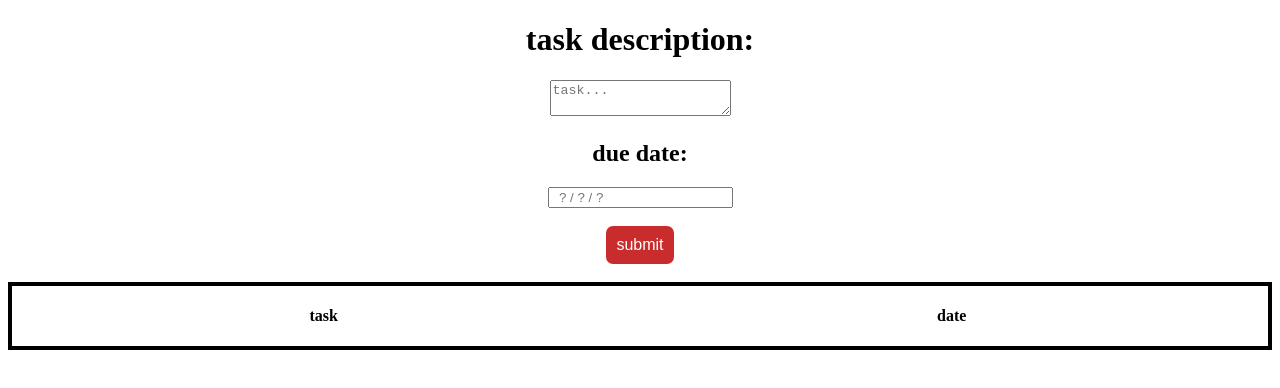
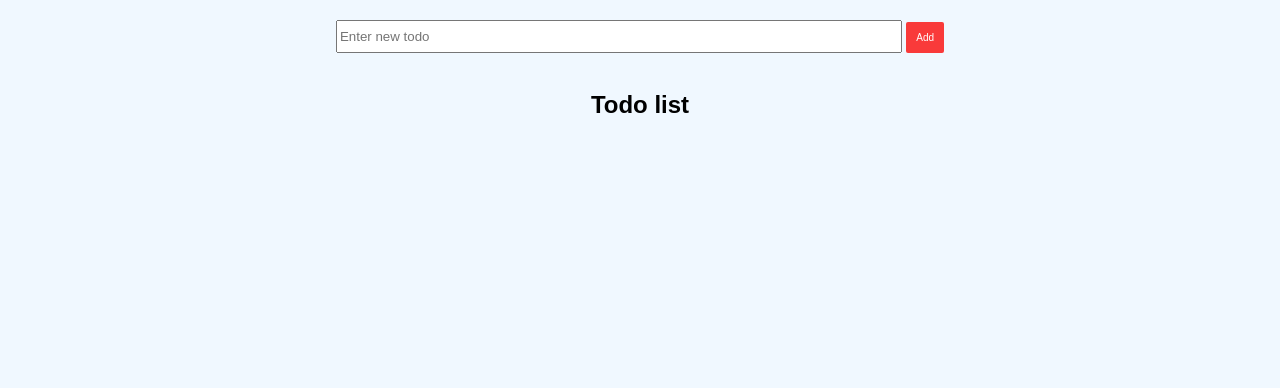
Before and after one commit to Ae111n/taskInput2.0, a plain HTML site: page index.html in a window 1280 px wide. Drawn offline with Linux system fonts and the light colour scheme.

Commit message:
Update index.html

```diff
--- a/index.html
+++ b/index.html
@@ -6,119 +6,34 @@
     <meta name="viewport" content="width=device-width, initial-scale=1.0">
     <title>Document</title>
 </head>
-<body>
+<body id="body">
+
     <div>
-    <h1>task description:</h1>
 
-      <textarea placeholder="task..." id='taskInput'></textarea>
 
-    <h2>due date:</h2>
-
-    <input placeholder="  ? / ? / ?" id="dateInput">
-
-    <br><br>
-
-    <button onclick="AddRow()"> submit </button>
+      <input type="text" placeholder="Enter new todo" id='taskInput'> <button onclick="AddRow()"> Add </button>
 
 <br><br>
 
 </div>
+<h2>Todo list</h2>
+    <table  id='show'  >
+        <tr >
+                           <th>
+                                <h3 id="count"> </h3>
+                           </th>
 
-    <table  id='show' align="center" width="300">
-        <tr >
-                           <th>task</th>
-                           <th>date</th>
                                             </tr>
+    </table>
 
 
 
 
-    <script>
-          id = 0
-		function AddRow() {
-			var table = document.getElementById('show');
-            var taskInput = document.getElementById("taskInput");
-            var dateInput = document.getElementById("dateInput");
+    <script src="index.js">
 
-            var taskValue = taskInput.value;
-            var dateValue = dateInput.value;
+</script>
 
-            // Check if the values are empty
-            // 1. if values are empty? do nothing
-            // 2. if values are not empty? continue
-            if (taskValue.length == 0 || dateValue.length == 0) {
-                return
-            }
+<link rel="stylesheet" href="style.css">
 
-
-            var button= "<button onclick='deleteElementById(" + id + ")'>complete</button>"
-            var newRow = "<tr  id='" + id + "'> <th>" + taskValue + "</th> <th>" + dateValue +  button + "   </th>    </tr> "
-
-            table.innerHTML += newRow
-
-            taskInput.value = ""
-            dateInput.value = ""
-            id = id + 1
-
-
-
-
-
-		}
-
-
-
-        function deleteElementById(id) {
-
-            document.getElementById(id).remove();
-            console.log(id)
-
-}
-
-
-
-
-
-
-    </script>
-
-
-
-
-    <style>
-
-        body{
-            background-color: rgb(255, 255, 255);
-            text-size-adjust: larger;
-            border-radius: 7px;
-            justify-content: center;
-            align-items: center;
-            text-align: center;
-
-        }
-
-        button {
-
-  padding: 15px;
-  background-color: #c92c2c;
-  border: none;
-  color: white;
-  padding: 10px 10px;
-  text-align: center;
-  display: inline-block;
-  font-size: 16px;
-  border-radius: 7px;
-}
-table{
-    width: 100%;
-    border-collapse: collapse;
-    border: 4px solid;
-}
-th {
-    height:30px;}
-    th, td{
-    padding: 15px;
-            }
-    </style>
 </body>
 </html>
```
